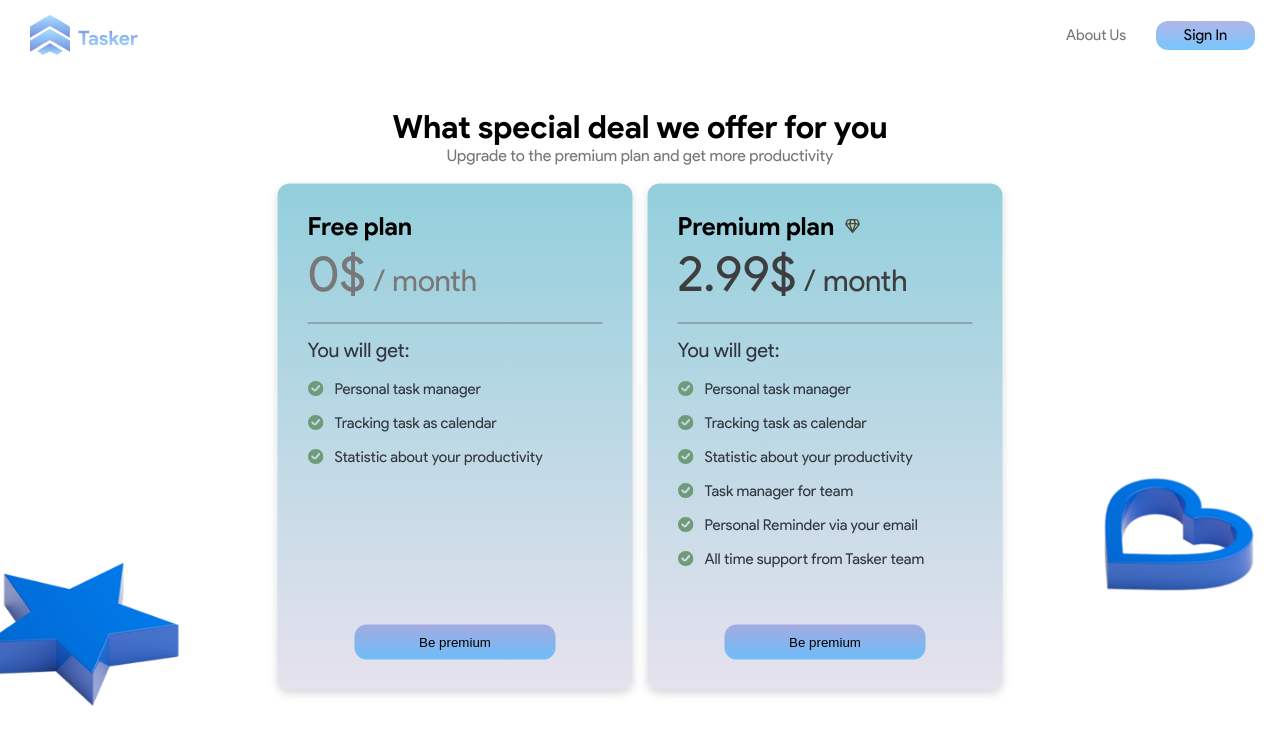
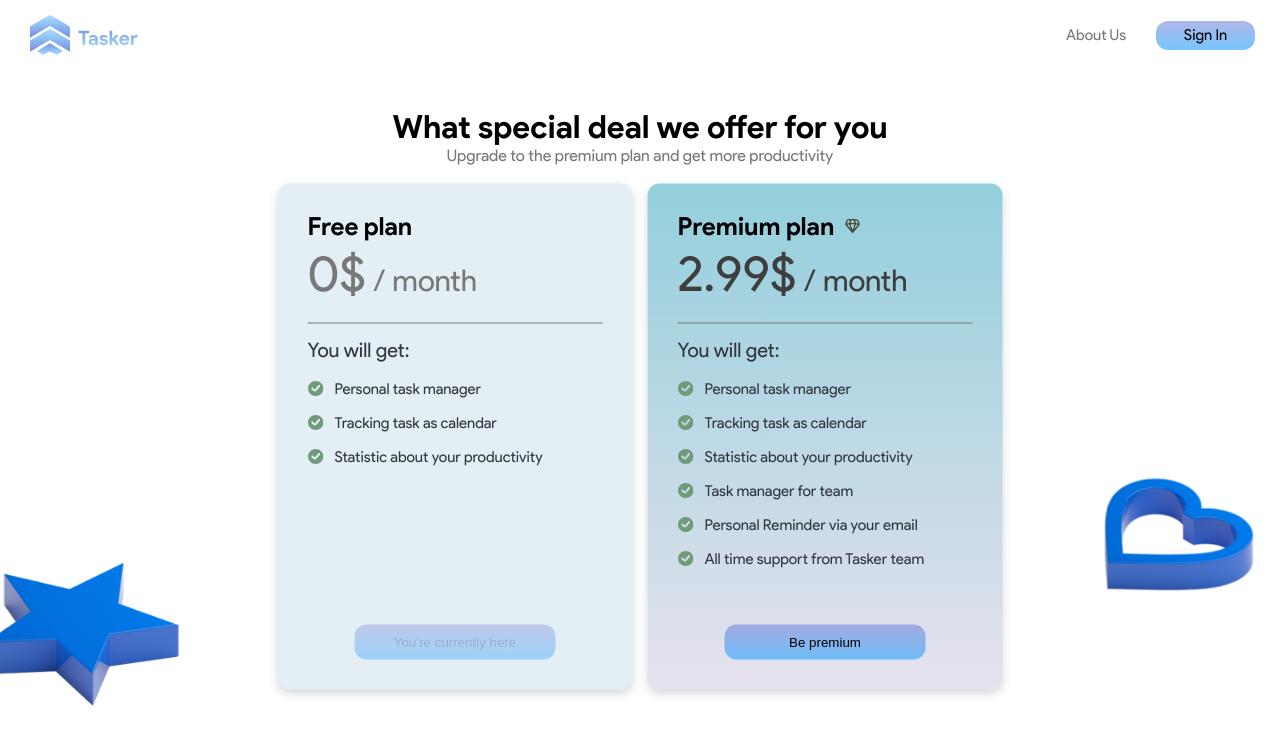
Before and after one commit to tasker-app/tasker-client, a React (Vite) app: page /pricing in a window 1280 px wide. Shown: the top 744 px of the page. Built offline with nearby package versions, Linux system fonts and the light colour scheme.

Commit message:
feat: update

```diff
--- a/src/components/PricingCard/PricingCard.tsx
+++ b/src/components/PricingCard/PricingCard.tsx
@@ -74,7 +74,6 @@ const DiamondStyled = styled(Diamond)`
 const ButtonBlock = styled.div``
 
 export const PricingCard = () => {
-  const [isBuyFree, setIsBuyFree] = useState(false)
   const [isBuyPremium, setIsBuyPremium] = useState(false)
   const freePackage = {
     price: 0,
@@ -105,7 +104,7 @@ export const PricingCard = () => {
         </Text>
 
         <CardContainer>
-          <Card isBuy={isBuyFree || isBuyPremium}>
+          <Card isBuy={true}>
             <div style={{ width: 'inherit' }}>
               <CardHeader>
                 <HeaderContent>
@@ -141,15 +140,9 @@ export const PricingCard = () => {
               </CardContent>
             </div>
             <ButtonBlock>
-              {isBuyFree ? (
-                <SignInButton disabled={true} height="35px" width="201.36px" onClick={() => setIsBuyFree(true)}>
-                  {isBuyPremium ? 'Be premium' : 'You’re currently here'}
-                </SignInButton>
-              ) : (
-                <SignInButton disabled={isBuyPremium} height="35px" width="201.36px" onClick={() => setIsBuyFree(true)}>
-                  Be premium
-                </SignInButton>
-              )}
+              <SignInButton disabled={true} height="35px" width="201.36px">
+                {isBuyPremium ? 'You’r premium' : 'You’re currently here'}
+              </SignInButton>
             </ButtonBlock>
           </Card>
           <Card isBuy={isBuyPremium}>
@@ -191,7 +184,7 @@ export const PricingCard = () => {
             <ButtonBlock>
               {isBuyPremium ? (
                 <SignInButton disabled={true} height="35px" width="201.36px" onClick={() => setIsBuyPremium(true)}>
-                  You’re currently here
+                  You’r premium
                 </SignInButton>
               ) : (
                 <SignInButton disabled={false} height="35px" width="201.36px" onClick={() => setIsBuyPremium(true)}>
```
